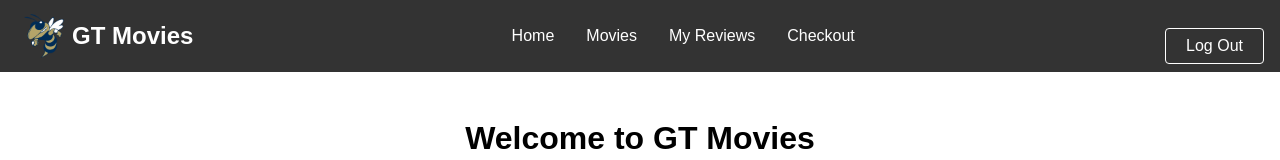
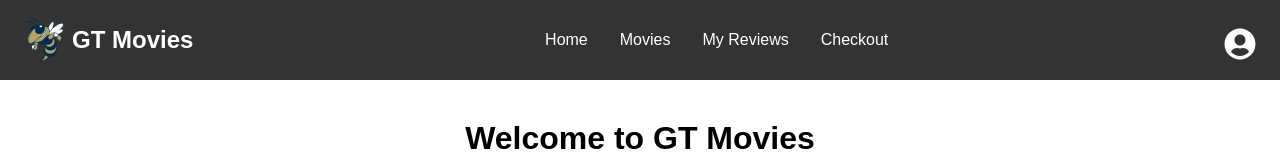
Before and after one commit to tahasecond/Project-1-Rohan-1, a React (Create React App) app in the folder client/: page / in a window 1280 px wide. Shown: the top 160 px of the page. Built offline with nearby package versions, Linux system fonts and the light colour scheme; no server answers.

Commit message:
Updated NavBar to have Dropdown

```diff
--- a/client/package.json
+++ b/client/package.json
@@ -6,6 +6,7 @@
     "cra-template": "1.2.0",
     "react": "^18.3.1",
     "react-dom": "^18.3.1",
+    "react-icons": "^5.4.0",
     "react-router-dom": "^7.1.5",
     "react-scripts": "^5.0.1",
     "web-vitals": "^4.2.4"
--- a/client/src/components/NavBar/index.js
+++ b/client/src/components/NavBar/index.js
@@ -2,18 +2,37 @@ import React, { useState, useRef, useEffect } from "react";
 import logoImage from '../../assets/images/buzz.svg.png';
 import { Link } from 'react-router-dom';
 import './styles.css';
+import { FaUserCircle } from "react-icons/fa";
 
 function NavBar({ setIsAuthenticated }) {
+    const [isDropdownOpen, setIsDropdownOpen] = useState(false);
+    const dropdownRef = useRef(null);
   const handleLogout = () => {
     localStorage.removeItem('token');
     setIsAuthenticated(false);
   };
 
+  const toggleDropdown = () => {
+    setIsDropdownOpen(!isDropdownOpen);
+  };
+
+  useEffect(() => {
+    const handleClickOutside = (event) => {
+      if (dropdownRef.current && !dropdownRef.current.contains(event.target)) {
+        setIsDropdownOpen(false);
+      }
+    };
+    document.addEventListener("mousedown", handleClickOutside);
+    return () => {
+      document.removeEventListener("mousedown", handleClickOutside);
+    };
+  }, []);
+
   return (
       <nav className="navbar">
           {/* Clickable logo button that redirects to the homepage */}
           <Link to="/" className="navbar-home-button">
-        <img src={logoImage} alt="Home Logo" className="home-logo" />
+              <img src={logoImage} alt="Home Logo" className="home-logo"/>
               <span className="home-text">GT Movies</span>
           </Link>
 
@@ -23,9 +42,14 @@ function NavBar({ setIsAuthenticated }) {
               <li><Link to="/reviews">My Reviews</Link></li>
               <li><Link to="/checkout">Checkout</Link></li>
           </ul>
-
-      <div className="navbar-auth">
-        <button onClick={handleLogout}>Log Out</button>
+          <div className="profile-dropdown" ref={dropdownRef}>
+              <FaUserCircle className="profile-icon" onClick={toggleDropdown}/>
+              {isDropdownOpen && (
+                  <div className="dropdown-menu">
+                      <Link to="/profile" className="dropdown-item">Profile</Link>
+                      <button onClick={handleLogout} className="dropdown-item">Log Out</button>
+                  </div>
+              )}
           </div>
       </nav>
   );
--- a/client/src/components/NavBar/styles.css
+++ b/client/src/components/NavBar/styles.css
@@ -52,18 +52,43 @@
   border-radius: 4px;
 }
 
-.navbar-auth button {
-  background: transparent;
-  border: 1px solid #fff;
-  color: #fff;
-  margin-left: 0.5rem;
-  padding: 0.5rem 1rem;
-  border-radius: 4px;
-  cursor: pointer;
-  transition: background 0.3s, color 0.3s;
+.profile-dropdown {
+  position: relative;
+  display: inline-block;
+  float: right;
+  margin-bottom: 8px;
 }
 
-.navbar-auth button:hover {
-  background: #fff;
-  color: #333;
+.profile-icon {
+  font-size: 2rem;
+  cursor: pointer;
+  color: #fff;
 }
+
+.dropdown-menu {
+  position: absolute;
+  top: 100%;
+  right: 0;
+  background-color: #444;
+  border-radius: 5px;
+  box-shadow: 0 4px 6px rgba(0, 0, 0, 0.1);
+  padding: 10px;
+  min-width: 150px;
+  display: flex;
+  flex-direction: column;
+}
+
+.dropdown-item {
+  color: white;
+  text-decoration: none;
+  padding: 10px;
+  cursor: pointer;
+  transition: background 0.3s;
+  text-align: left;
+  border: none;
+  background: none;
+}
+
+.dropdown-item:hover {
+  background-color: #555;
+}
--- a/package.json
+++ b/package.json
@@ -6,6 +6,7 @@
     "@mui/icons-material": "^6.4.3",
     "@mui/material": "^6.4.3",
     "@mui/styled-engine-sc": "^6.4.3",
+    "react-icons": "^5.4.0",
     "styled-components": "^6.1.15"
   }
 }
```
Also changed, not shown: 2 other files (tests, documents, lock files or other folders). Lines whose indentation alone changed are shown as unchanged.
